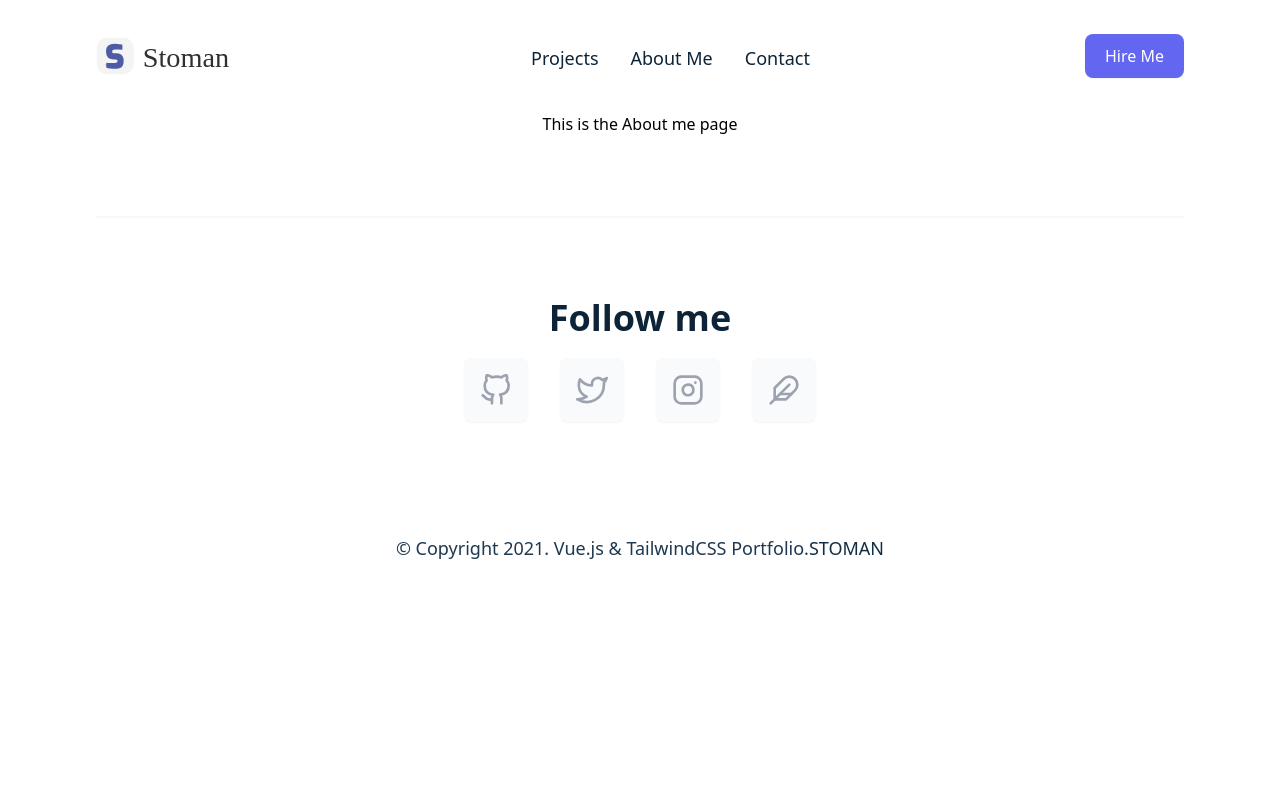
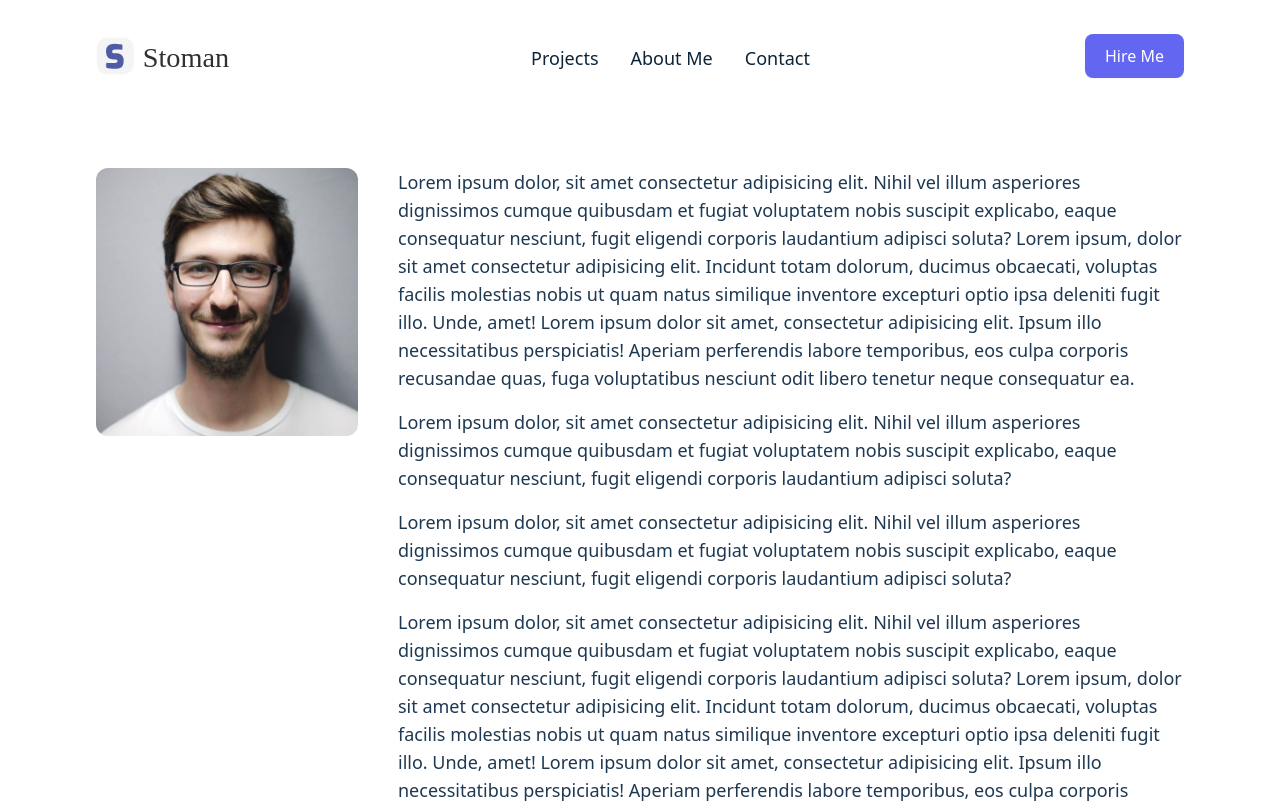
Before and after one commit to phoenix979797/portfolio, a React (Create React App) app: page /about in a window 1280 px wide. Shown: the top 803 px of the page. Built offline with nearby package versions, Linux system fonts and the light colour scheme.

Commit message:
Add about bio

```diff
--- /dev/null
+++ b/src/components/AboutMeBio.js
@@ -0,0 +1,47 @@
+import profileImage from '../images/profile.jpeg';
+
+const bios = [
+	{
+		id: 1,
+		bio: 'Lorem ipsum dolor, sit amet consectetur adipisicing elit. Nihil vel illum asperiores dignissimos cumque quibusdam et fugiat voluptatem nobis suscipit explicabo, eaque consequatur nesciunt, fugit eligendi corporis laudantium adipisci soluta? Lorem ipsum, dolor sit amet consectetur adipisicing elit. Incidunt totam dolorum, ducimus obcaecati, voluptas facilis molestias nobis ut quam natus similique inventore excepturi optio ipsa deleniti fugit illo. Unde, amet! Lorem ipsum dolor sit amet, consectetur adipisicing elit. Ipsum illo necessitatibus perspiciatis! Aperiam perferendis labore temporibus, eos culpa corporis recusandae quas, fuga voluptatibus nesciunt odit libero tenetur neque consequatur ea.',
+	},
+	{
+		id: 2,
+		bio: 'Lorem ipsum dolor, sit amet consectetur adipisicing elit. Nihil vel illum asperiores dignissimos cumque quibusdam et fugiat voluptatem nobis suscipit explicabo, eaque consequatur nesciunt, fugit eligendi corporis laudantium adipisci soluta?',
+	},
+	{
+		id: 3,
+		bio: 'Lorem ipsum dolor, sit amet consectetur adipisicing elit. Nihil vel illum asperiores dignissimos cumque quibusdam et fugiat voluptatem nobis suscipit explicabo, eaque consequatur nesciunt, fugit eligendi corporis laudantium adipisci soluta?',
+	},
+	{
+		id: 4,
+		bio: 'Lorem ipsum dolor, sit amet consectetur adipisicing elit. Nihil vel illum asperiores dignissimos cumque quibusdam et fugiat voluptatem nobis suscipit explicabo, eaque consequatur nesciunt, fugit eligendi corporis laudantium adipisci soluta? Lorem ipsum, dolor sit amet consectetur adipisicing elit. Incidunt totam dolorum, ducimus obcaecati, voluptas facilis molestias nobis ut quam natus similique inventore excepturi optio ipsa deleniti fugit illo. Unde, amet! Lorem ipsum dolor sit amet, consectetur adipisicing elit. Ipsum illo necessitatibus perspiciatis! Aperiam perferendis labore temporibus, eos culpa corporis recusandae quas, fuga voluptatibus nesciunt odit libero tenetur neque consequatur ea.',
+	},
+];
+
+const AboutMeBio = () => {
+	return (
+		<div className="block sm:flex sm:gap-10 mt-10 sm:mt-20">
+			{/* About me portfolio image start */}
+			<div class="w-full sm:w-1/4 mb-7 sm:mb-0">
+				<img src={profileImage} class="rounded-xl w-96" alt="" />
+			</div>
+			{/* About me portfolio image end */}
+
+			{/* About me details start */}
+			<div class="w-full sm:w-3/4 text-left">
+				{bios.map((bio) => (
+					<p
+						className="mb-4 text-ternary-dark dark:text-ternary-light text-lg"
+						key={bio.id}
+					>
+						{bio.bio}
+					</p>
+				))}
+			</div>
+			{/* About me details end */}
+		</div>
+	);
+};
+
+export default AboutMeBio;
--- a/src/pages/AboutMe.js
+++ b/src/pages/AboutMe.js
@@ -1,7 +1,9 @@
+import AboutMeBio from '../components/AboutMeBio';
+
 const About = () => {
 	return (
-		<div>
-			<h1>This is the About me page</h1>
+		<div className="container mx-auto">
+			<AboutMeBio />
 		</div>
 	);
 };
```
